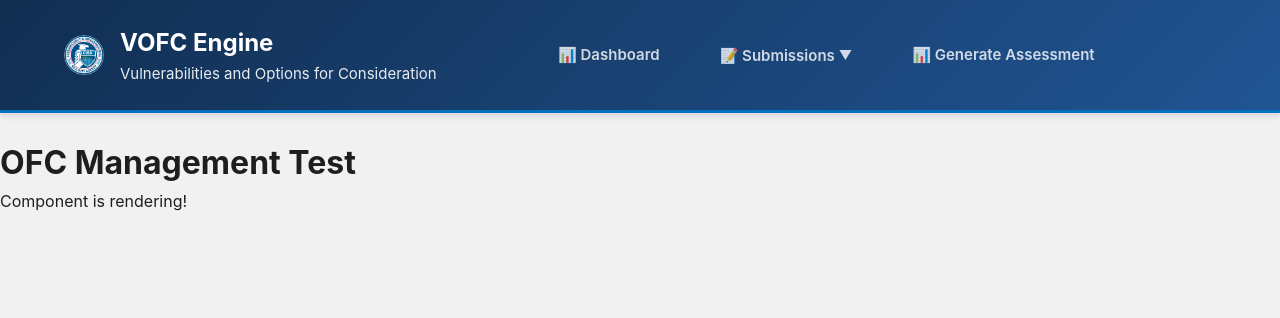
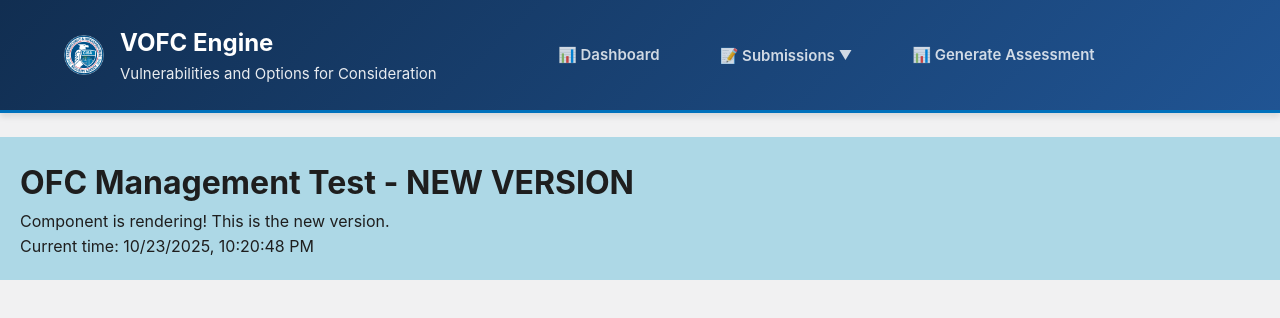
Before and after one commit to frosty865/VOFC-Engine, a Next.js app: page /admin/ofcs in a window 1280 px wide. Shown: the top 318 px of the page. Built offline with nearby package versions, Linux system fonts and the light colour scheme; no server answers.

Commit message:
Create new version of OFC component with clear visual indicators

```diff
--- a/app/admin/ofcs/page.jsx
+++ b/app/admin/ofcs/page.jsx
@@ -1,10 +1,13 @@
+'use client';
+
 export default function OFCManagement() {
-  console.log('🎯 OFCManagement component is rendering');
+  console.log('🎯 OFCManagement component is rendering - NEW VERSION');
 
   return (
-    <div>
-      <h1>OFC Management Test</h1>
-      <p>Component is rendering!</p>
+    <div style={{ padding: '20px', backgroundColor: 'lightblue' }}>
+      <h1>OFC Management Test - NEW VERSION</h1>
+      <p>Component is rendering! This is the new version.</p>
+      <p>Current time: {new Date().toLocaleString()}</p>
     </div>
   );
 }
```
